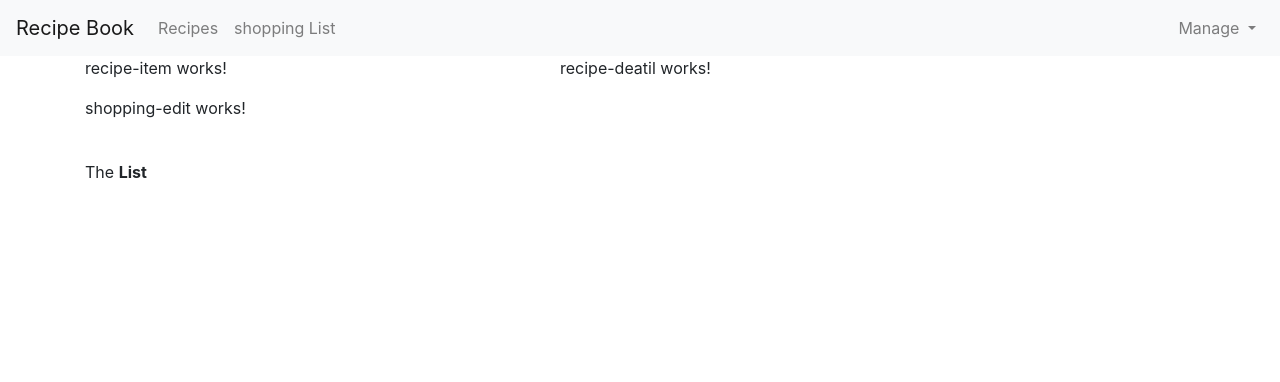
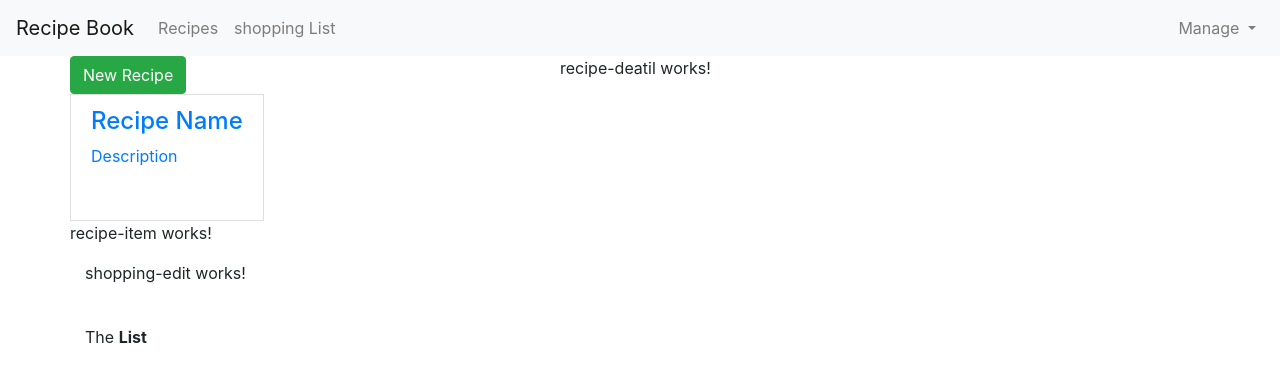
Before and after one commit to mojtabams/First, an Angular app: page / in a window 1280 px wide. Shown: the top 382 px of the page. Built offline with nearby package versions, Linux system fonts and the light colour scheme.

Commit message:
working on recipe list

```diff
--- a/src/app/recipes/recipe-list/recipe-list.component.html
+++ b/src/app/recipes/recipe-list/recipe-list.component.html
@@ -1 +1,20 @@
-<app-recipe-item></app-recipe-item>
+<div class="row">
+  <div class="col-xs-12">
+    <button class="btn btn-success">New Recipe</button>
+  </div>
+</div>
+
+<div class="row">
+  <div class="col-xs-12">
+    <a href="#" class="list-group-item clearfix">
+      <div class="pull-left">
+        <h4 class="list-gtoup-item-heading">Recipe Name</h4>
+        <p class="list-group-item-list">Description</p>
+      </div>
+      <span class="pull-right">
+        <img src="" alt="" class="img-fluid" style="max-height: 50px;">
+      </span>
+    </a>
+    <app-recipe-item></app-recipe-item>
+  </div>
+</div>
--- a/src/app/recipes/recipe-list/recipe-list.component.ts
+++ b/src/app/recipes/recipe-list/recipe-list.component.ts
@@ -1,4 +1,5 @@
 import { Component, OnInit } from '@angular/core';
+import {Recipe} from '../recipe.model' ;
 
 @Component({
   selector: 'app-recipe-list',
@@ -6,7 +7,9 @@
   styleUrls: ['./recipe-list.component.css']
 })
 export class RecipeListComponent implements OnInit {
-  recipes = [];
+  recipes : Recipe[] = [
+    new Recipe('test','testing','http://coastguard.dodlive.mil/files/2014/06/IMG_7999.jpg')
+  ];
 
   constructor() { }
 
```
